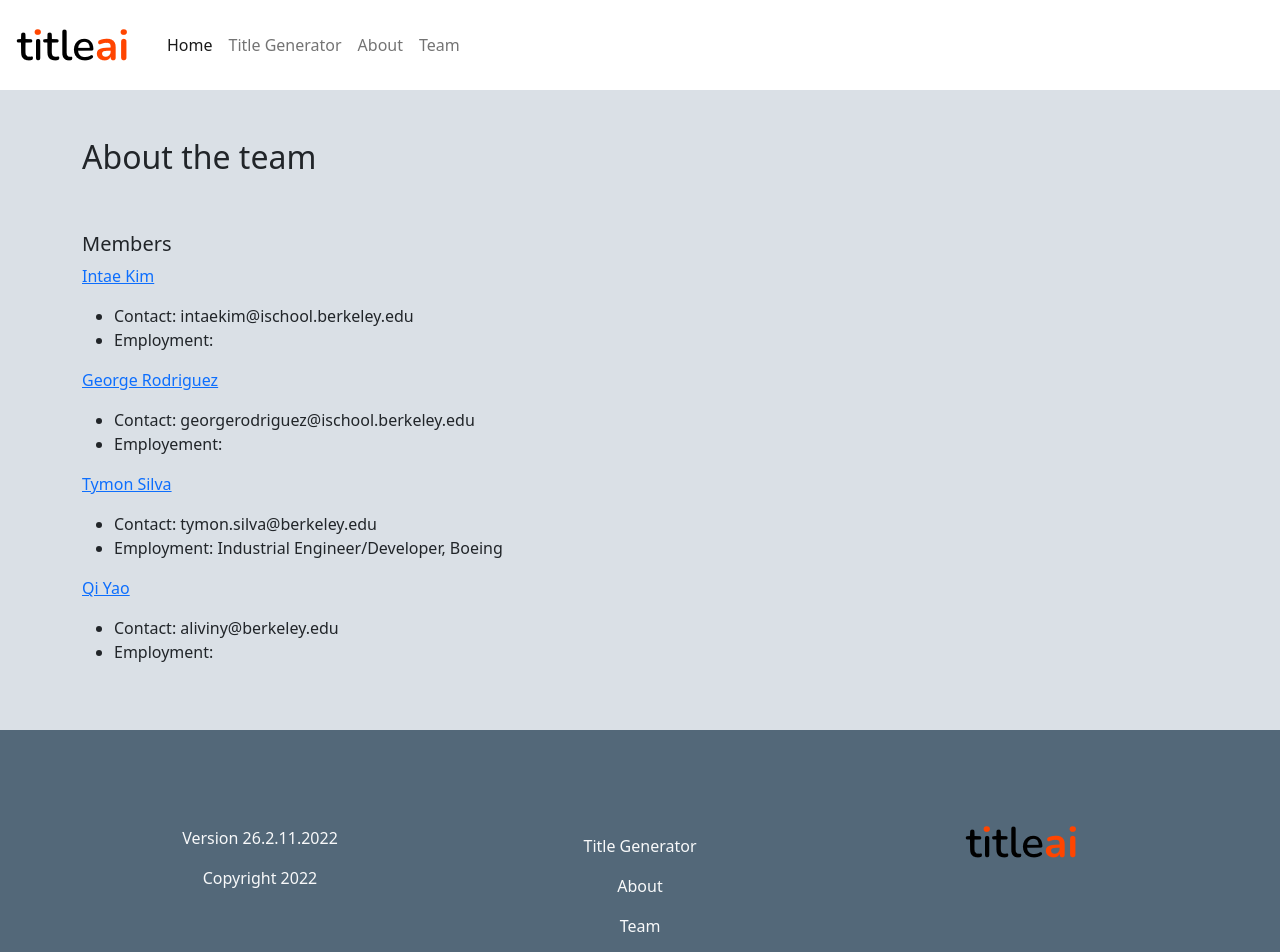
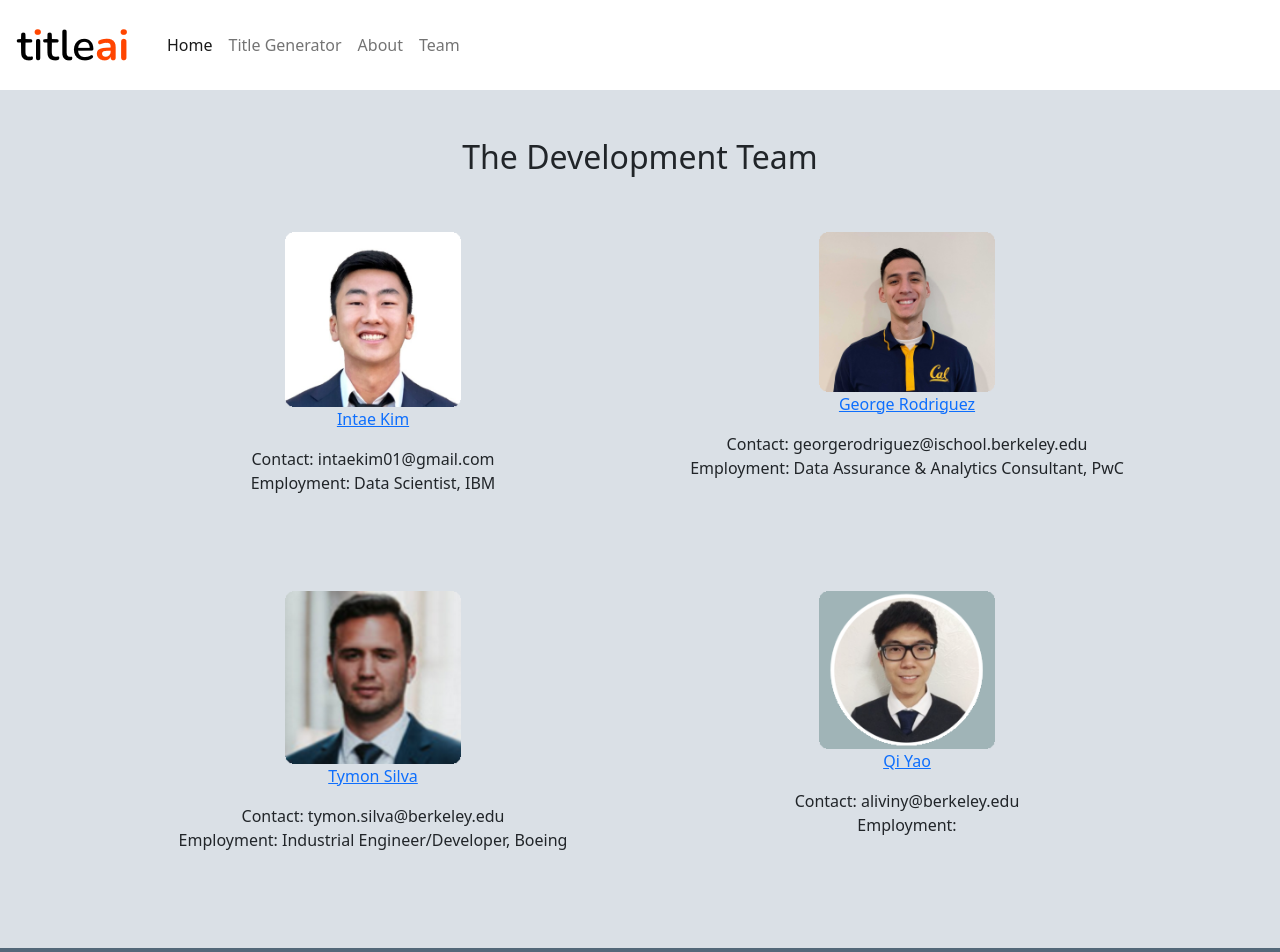
Before and after one commit to intaekim01/Reddit-Title-Generation, a React (Create React App) app in the folder rtg-app/: page /team in a window 1280 px wide. Shown: the top 952 px of the page. Built offline with nearby package versions, Linux system fonts and the light colour scheme.

Commit message:
revamped team page

```diff
--- a/rtg-app/src/Pages/Team.js
+++ b/rtg-app/src/Pages/Team.js
@@ -1,43 +1,91 @@
+import Intae from "../Images/Intae.png";
+import George from "../Images/George.png";
+import Qi from "../Images/Qi.png";
+import Tymon from "../Images/Tymon.png";
 
 function Team() {
 
     return (
-        <div className="container-fluid page pb-5">
-            <div className="container" >
 
+        <div className="container-fluid text-center page pb-5">
+
+            <div className="container">
                 <div className="row">
-                    <h2 className="py-5">About the team</h2>
+                    <h2 className="pt-5">The Development Team</h2>
+                </div>
+            </div>
+
+            <div className="container px-md-5">
+                <div className="row">
+
+                    <div className="col-sm-12 col-md-6">
+                        <div className="py-5">
+                            <div className="row d-flex justify-content-center">
+                                <img className="Intae.png" src={Intae} style={{maxWidth: "200px", maxHeight: "200px"}} alt="..."/>
+                            </div>
+                            <div className="row">
+                                <p><a href="https://www.ischool.berkeley.edu/people/joy-jiang#profile-main">Intae Kim</a></p>
+                            </div>
+                            <div className="row">
+                                <span>Contact: intaekim01@gmail.com</span>
+                                <span>Employment: Data Scientist, IBM</span>
+                            </div>
+                        </div>
+                    </div>
+
+                    <div className="col-sm-12 col-md-6">
+                        <div className="py-5">
+                            <div className="row d-flex justify-content-center">
+                                <img className="George.png" src={George} style={{maxWidth: "200px", maxHeight: "200px"}} alt="..."/>
+                            </div>
+                            <div className="row">
+                                <p><a href="https://www.ischool.berkeley.edu/people/justine-schabel">George Rodriguez</a></p>
+                            </div>
+                            <div className="row">
+                                <span>Contact: georgerodriguez@ischool.berkeley.edu</span>
+                                <span>Employment: Data Assurance & Analytics Consultant, PwC</span>
+                            </div>
+                        </div>
+                    </div>
+
                 </div>
 
                 <div className="row">
-                    <h5>Members</h5>
+
+                    <div className="col-sm-12 col-md-6">
+                        <div className="py-5">
+                            <div className="row d-flex justify-content-center">
+                                <img className="Tymon.png" src={Tymon} style={{maxWidth: "200px", maxHeight: "200px"}} alt="..."/>
+                            </div>
+                            <div className="row">
+                                <p><a href="https://www.ischool.berkeley.edu/people/tymon-silva#profile-main">Tymon Silva</a></p>
+                            </div>
+                            <div className="row">
+                                <span>Contact: tymon.silva@berkeley.edu</span>
+                                <span>Employment: Industrial Engineer/Developer, Boeing</span>
+                            </div>
+                        </div>
+                    </div>
+
+                    <div className="col-sm-12 col-md-6">
+                        <div className="py-5">
+                            <div className="row d-flex justify-content-center">
+                                <img className="Qi.png" src={Qi} style={{maxWidth: "200px", maxHeight: "200px"}} alt="..."/>
+                            </div>
+                            <div className="row">
+                                <p><a href="https://www.ischool.berkeley.edu/people/tymon-silva#profile-main">Qi Yao</a></p>
+                            </div>
+                            <div className="row">
+                                <span>Contact: aliviny@berkeley.edu</span>
+                                <span>Employment: </span>
+                            </div>
+                        </div>
+                    </div>
+
                 </div>
-
-                <div>
-                    <p><a href="https://www.ischool.berkeley.edu/people/joy-jiang#profile-main">Intae Kim</a></p>
-                    <ul>
-                        <li>Contact: intaekim@ischool.berkeley.edu</li>
-                        <li>Employment: </li>
-                    </ul>
-                    <p><a href="https://www.ischool.berkeley.edu/people/justine-schabel">George Rodriguez</a></p>
-                    <ul>
-                        <li>Contact: georgerodriguez@ischool.berkeley.edu</li>
-                        <li>Employement: </li>
-                    </ul>
-                    <p><a href="https://www.ischool.berkeley.edu/people/tymon-silva#profile-main">Tymon Silva</a></p>
-                    <ul>
-                        <li>Contact: tymon.silva@berkeley.edu</li>
-                        <li>Employment: Industrial Engineer/Developer, Boeing</li>
-                    </ul>
-                    <p><a href="https://www.ischool.berkeley.edu/people/tymon-silva#profile-main">Qi Yao</a></p>
-                    <ul>
-                        <li>Contact: aliviny@berkeley.edu</li>
-                        <li>Employment: </li>
-                    </ul>
-                </div>
-
             </div>
         </div>
+
     )
 
 };
```
